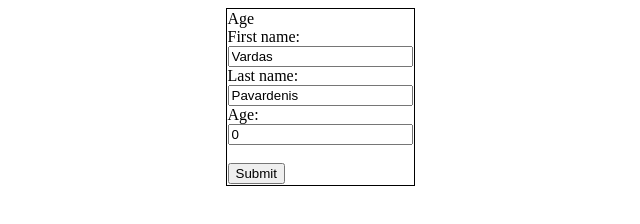
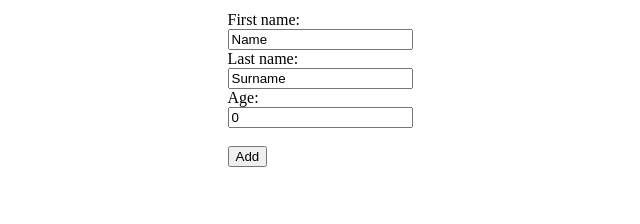
Before and after one commit to Paulius88/CodeAcademy, a plain HTML site: page GitRepo/2021.10.20/2021.10.20.html in a window 1280 px wide. Shown: the whole page, without its empty margins (320-960 px from the left). Drawn offline with Linux system fonts and the light colour scheme.

Commit message:
Update 2021.10.20.html

```diff
--- a/GitRepo/2021.10.20/2021.10.20.html
+++ b/GitRepo/2021.10.20/2021.10.20.html
@@ -5,35 +5,22 @@
       <meta name="viewport" content="width=device-width, initial-scale=1.0">
         <title></title>
         <style>
-        table, td {
-
-            border:1px solid black;
-            border-collapse: collapse;
-            margin-left: auto;
-  			margin-right: auto;
-}
-
+            table, td {margin: auto;}
         </style>
     </head>
     <body>
-
          <table id="age-table" >
-        <td id="age">Age
-            <form action="welcome.php" method="get">
+            <td id="age">
                     <label for="fname">First name:</label><br>
-                <input type="text" id="first" name="first" value="Vardas"><br>
+                    <input type="text" id="first" name="first" value="Name"><br>
                     <label for="last">Last name:</label><br>
-                <input type="text" id="last" name="last" value="Pavardenis"><br>
+                    <input type="text" id="last" name="last" value="Surname"><br>
                     <label for="age">Age:</label><br>
-                <input type="text" id="age1" name="age1
-                " value="0"><br><br>
-                <input type="submit" value="Submit">
-
+                    <input type="text" id="age1" name="age1" value="0"><br><br>
+                    <input type="submit" value="Add">
                 </form>
             </td>
         </table>
-
-
     <script src="ById.js"></script>
 </body>
 </html>
```
Lines whose indentation alone changed are shown as unchanged.
